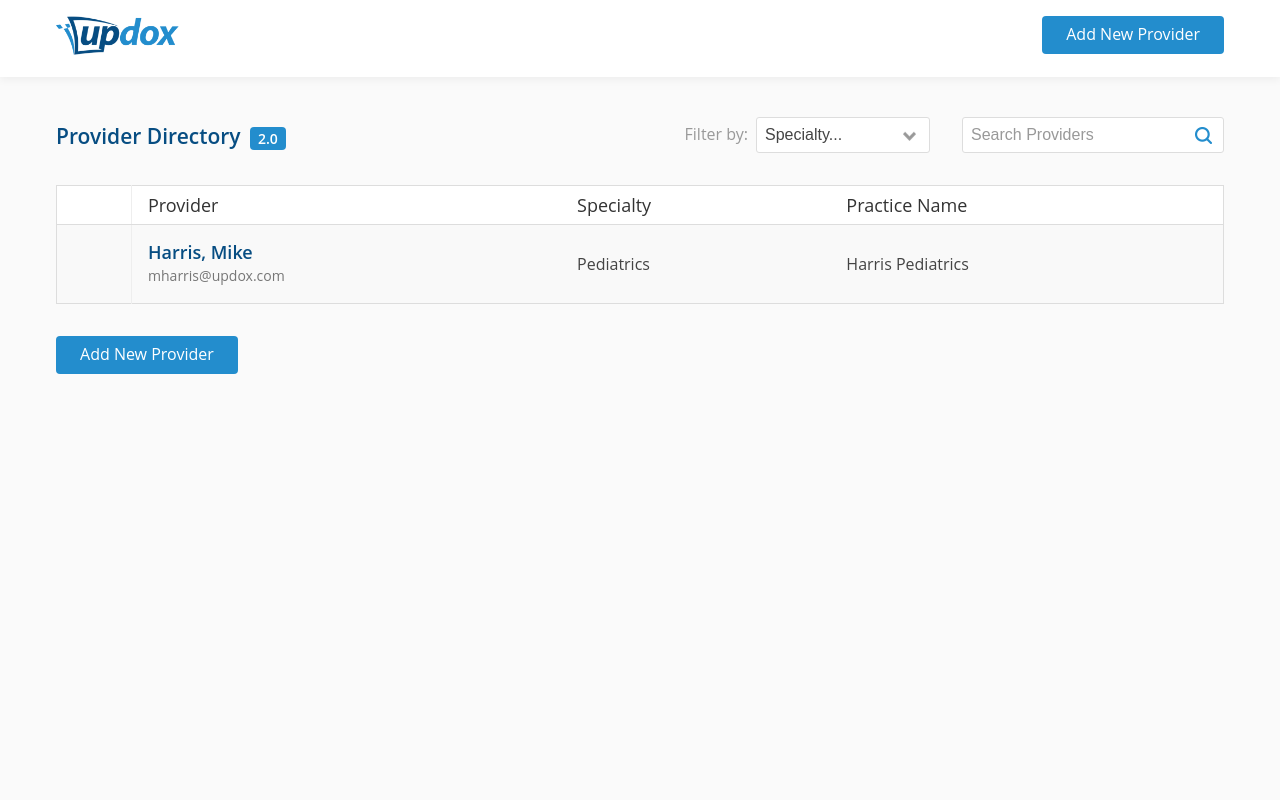
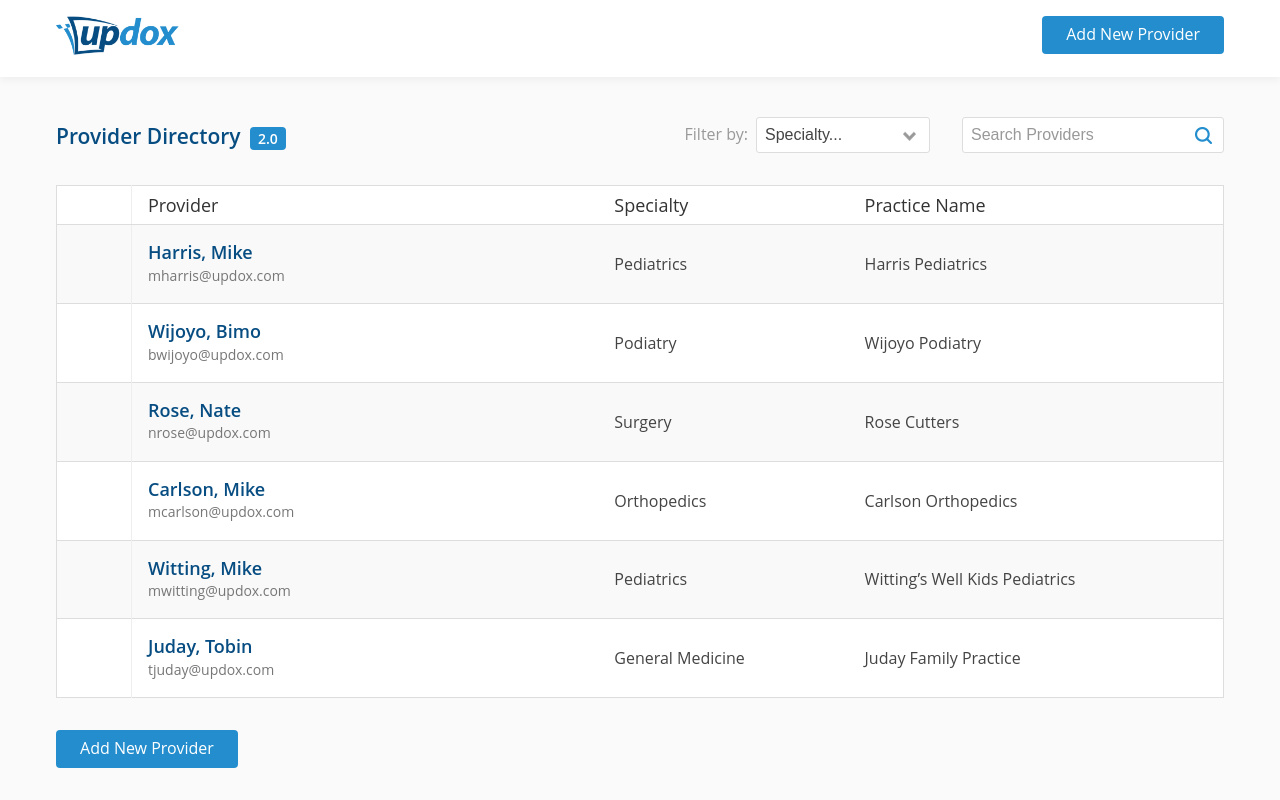
Before and after one commit to mattcsloan/provider-directory, a React (Create React App) app: page / in a window 1280 px wide. Built offline with nearby package versions, Linux system fonts and the light colour scheme.

Commit message:
Added provided mock data and consumed it in the provider directory table

```diff
--- a/src/App.css
+++ b/src/App.css
@@ -290,6 +290,11 @@
   border-right: 1px solid #eee;
 }
 
+td.provider-info
+{
+  width: 40%;
+}
+
 .provider-info strong
 {
   font-size: 18px;
--- a/src/components/ProviderDirectory/ProviderDirectory.jsx
+++ b/src/components/ProviderDirectory/ProviderDirectory.jsx
@@ -1,4 +1,6 @@
 import React, { Component } from 'react';
+
+import mockProviders from '../../data/mockProviders.json';
 
 class ProviderDirectory extends Component {
   render() {
@@ -14,24 +16,26 @@
             </tr>
           </thead>
           <tbody>
-            <tr>
+            {mockProviders.map(provider => (
+              <tr key={provider.email_address}>
                 <td>
                   <div className="provider-actions">
                     <span className="btn btn-subtle">&hellip;</span>
                     <div className="provider-actions-menu">
-                    <a href="#">Email Mike</a>
+                      <a href="#">Email {provider.first_name}</a>
                       <a href="#">Update Provider</a>
                       <a href="#" className="delete-provider">Delete Provider</a>
                     </div>
                   </div>
                 </td>
                 <td className="provider-info">
-                <strong>Harris, Mike</strong>
-                <span>mharris@updox.com</span>
+                  <strong>{provider.last_name}, {provider.first_name}</strong>
+                  <span>{provider.email_address}</span>
                 </td>
-              <td>Pediatrics</td>
-              <td>Harris Pediatrics</td>
+                <td>{provider.specialty}</td>
+                <td>{provider.practice_name}</td>
               </tr>
+            ))}
           </tbody>
         </table>
       </div>
--- /dev/null
+++ b/src/data/mockProviders.json
@@ -0,0 +1,8 @@
+[
+  {"last_name": "Harris", "first_name": "Mike", "email_address": "mharris@updox.com", "specialty": "Pediatrics", "practice_name": "Harris Pediatrics"},
+  {"last_name": "Wijoyo", "first_name": "Bimo", "email_address": "bwijoyo@updox.com", "specialty": "Podiatry", "practice_name": "Wijoyo Podiatry"},
+  {"last_name": "Rose", "first_name": "Nate", "email_address": "nrose@updox.com", "specialty": "Surgery", "practice_name": "Rose Cutters"},
+  {"last_name": "Carlson", "first_name": "Mike", "email_address": "mcarlson@updox.com", "specialty": "Orthopedics", "practice_name": "Carlson Orthopedics"},
+  {"last_name": "Witting", "first_name": "Mike", "email_address": "mwitting@updox.com", "specialty": "Pediatrics", "practice_name": "Witting’s Well Kids Pediatrics"},
+  {"last_name": "Juday", "first_name": "Tobin", "email_address": "tjuday@updox.com", "specialty": "General Medicine", "practice_name": "Juday Family Practice"}
+]
```
Lines whose indentation alone changed are shown as unchanged.
